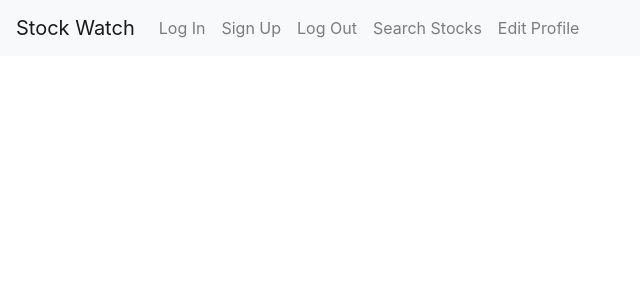
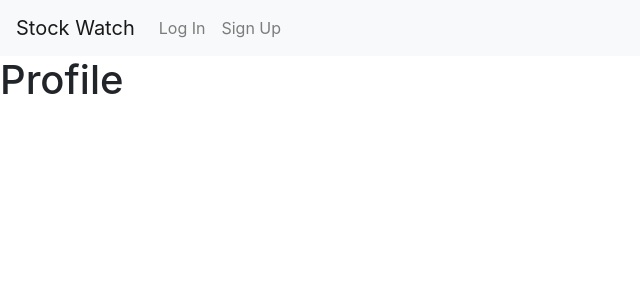
Before and after one commit to dkang003/stock-watch-app, a React (Create React App) app in the folder client/: page /profile in a window 1280 px wide. Shown: the top 300 px of the page, without its empty margins (0-640 px from the left). Built offline with nearby package versions, Linux system fonts and the light colour scheme.

Commit message:
navbar toggles menu between logged in and out

```diff
--- a/client/src/App.js
+++ b/client/src/App.js
@@ -7,6 +7,7 @@ import Landing from './components/Landing';
 import Login from './components/Login';
 import Signup from './components/Signup';
 import Logout from './components/Logout';
+import Profile from './components/Profile';
 
 class App extends Component {
   state = {
@@ -24,6 +25,8 @@ class App extends Component {
   }
 
   render() {
+    // debugger
+
       return (
       <Layout currentUser={this.state.currentUser}>
         <Switch>
@@ -37,6 +40,10 @@ class App extends Component {
           <Route exact path="/logout" render={() => {
             return <Logout logout={this.logout} />
           }} />
+          {/* <Route exact path="/profile" component={ Profile } /> */}
+          <Route exact path="/profile" render={(props) => {
+            return <Profile {...props} currentUser={this.state.currentUser} />
+          }} />
         </Switch>
       </Layout>
     );
--- a/client/src/components/Layout/Navbar/index.js
+++ b/client/src/components/Layout/Navbar/index.js
@@ -2,6 +2,7 @@ import React from 'react';
 import { Link } from 'react-router-dom';
 
 export default({ currentUser }) => {
+
     return(
         <nav className="navbar navbar-expand-lg navbar-light bg-light">
             <a className="navbar-brand" href="#">Stock Watch</a>
@@ -9,13 +10,21 @@ export default({ currentUser }) => {
                 <span className="navbar-toggler-icon"></span>
             </button>
             <div className="collapse navbar-collapse" id="navbarNavAltMarkup">
+            { currentUser
+            ? (
+                <div className="navbar-nav">
+                    <Link className="nav-link nav-item" to="/logout">Log Out</Link>
+                    <Link className="nav-link nav-item" to="/profile">My Profile</Link>
+                    <a className="nav-item nav-link" href="#">Search Stocks</a>
+                    <a className="nav-item nav-link" href="#">Edit Profile</a>
+                </div>
+                ) : (
                 <div className="navbar-nav">
                     <Link className="nav-link nav-item" to="/login">Log In</Link>
                     <Link className="nav-link nav-item" to="/signup">Sign Up</Link>
-                    <Link className="nav-link nav-item" to="/logout">Log Out</Link>
-                    <a className="nav-item nav-link" href="#">Search Stocks</a>
-                    <a className="nav-item nav-link" href="#">Edit Profile</a>
                 </div>
+                )
+            }
             </div>
         </nav>
     )
--- a/client/src/components/Layout/index.js
+++ b/client/src/components/Layout/index.js
@@ -3,9 +3,11 @@ import Navbar from './Navbar';
 
 export default class Layout extends Component {
     render() {
+        let {currentUser} = this.props;
+        // debugger
         return(
             <div>
-                <Navbar />
+                <Navbar currentUser={ currentUser } />
                 { this.props.children }
             </div>
         )
--- /dev/null
+++ b/client/src/components/Profile/index.js
@@ -0,0 +1,16 @@
+import React, { Component } from 'react';
+import { Link } from 'react-router-dom';
+import axios from 'axios';
+
+
+export default class Profile extends Component {
+
+
+    render() {
+        // debugger
+        // this.props.currentUser
+        return(
+            <h1>Profile</h1>
+        )
+    }
+}
```
